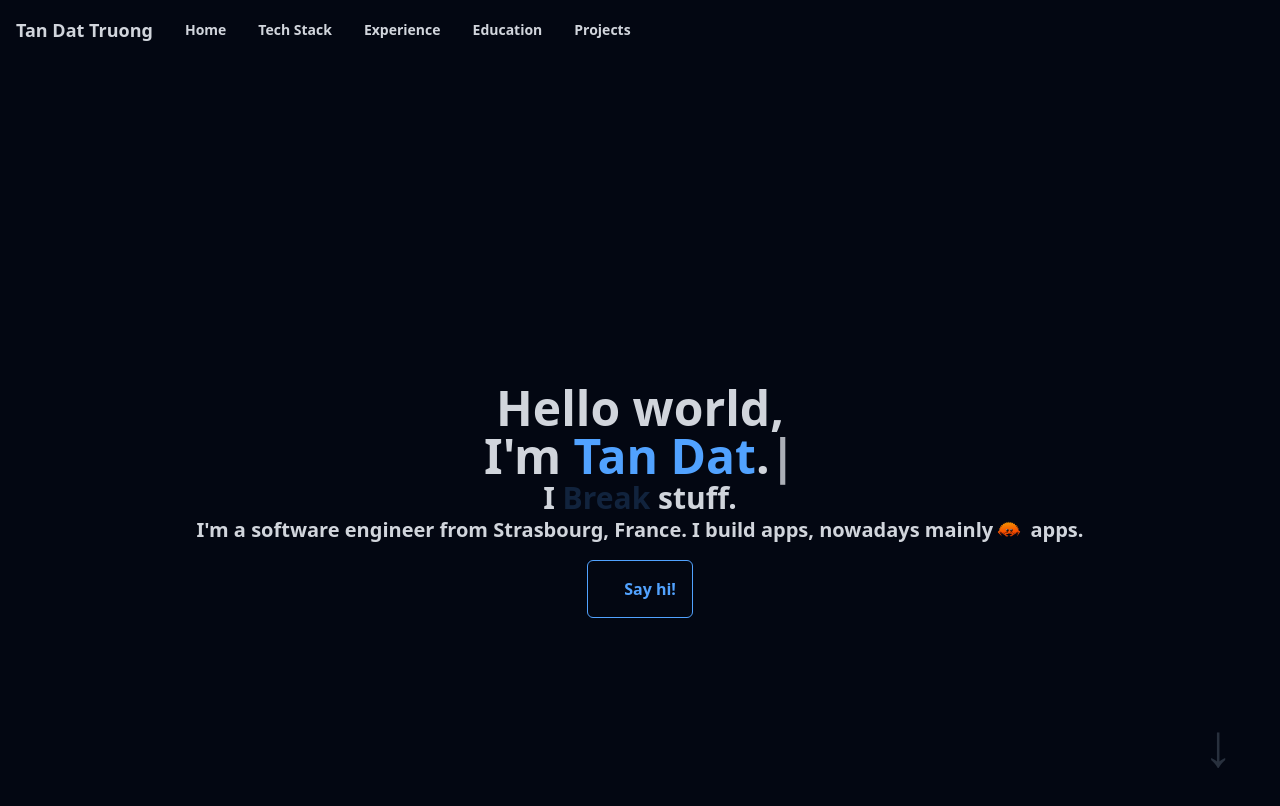
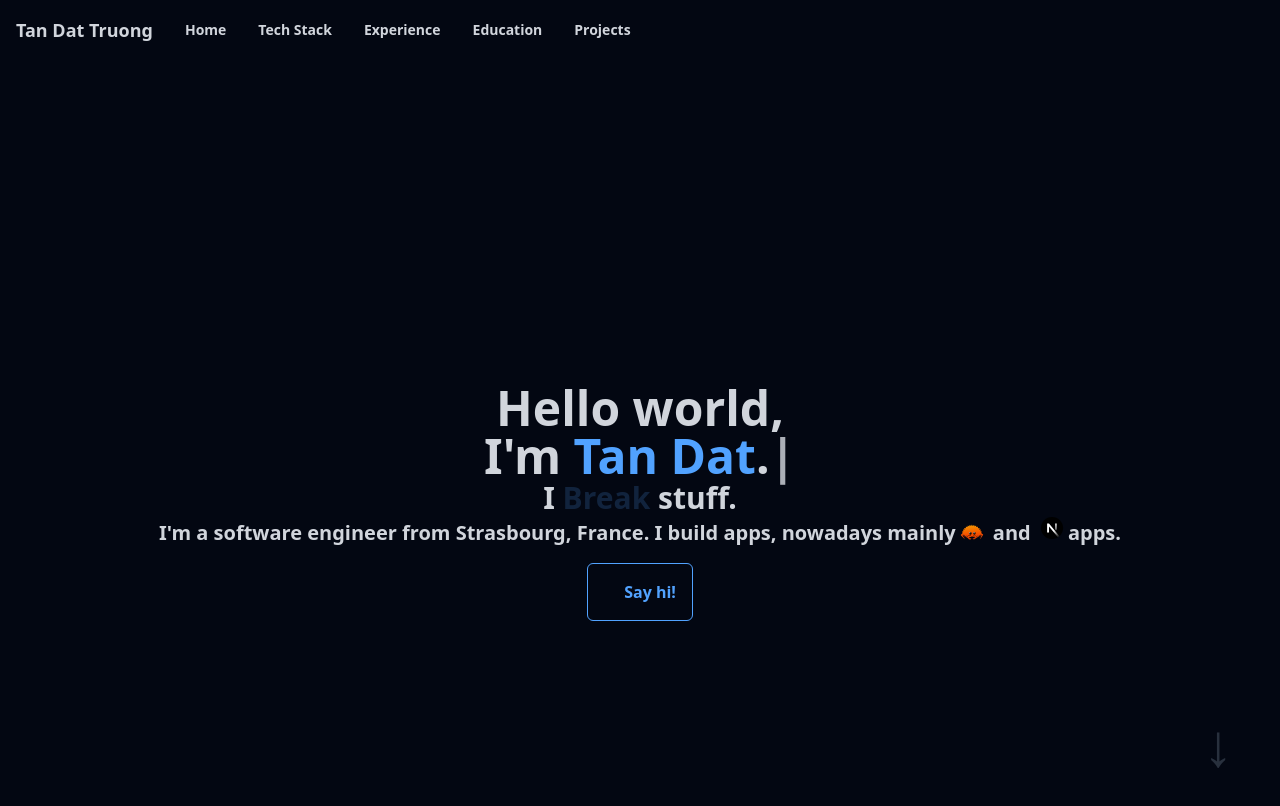
Before and after one commit to Stygmates/portfolio2025, a Next.js app: page / in a window 1280 px wide. Shown: the top 806 px of the page. Built offline with nearby package versions, Linux system fonts and the light colour scheme; some icons are missing.

Commit message:
Add landing page animation

```diff
--- a/src/app/components/AboutMe.tsx
+++ b/src/app/components/AboutMe.tsx
@@ -18,7 +18,7 @@ export default function AboutMe() {
     }, [texts.length]);
 
     return(
-    <div className="flex font-bold flex-col items-center justify-center mt-32 md:mt-96 h-full">
+    <motion.div initial={{opacity: 0}} animate={{opacity: 1}} transition={{duration: 5}} className="flex font-bold flex-col items-center justify-center mt-64 md:mt-96 mx-8">
      <div className="text-5xl text-center">Hello world,<br/>I&apos;m <span className="text-blue-400">Tan Dat</span>.
         <AnimatePresence mode="wait" >
         <motion.div className="inline" initial={{ opacity: 0 }} animate={{ opacity: [0, 1, 0] }} transition={{ duration: 1, repeat: Infinity }}>|</motion.div>
@@ -30,8 +30,8 @@ export default function AboutMe() {
         stuff.</div>
         <div className="text-xl text-center">
             <span>I&apos;m a software engineer from Strasbourg, France. I build apps, nowadays mainly</span>
-            <Image src="/rust.svg" alt="Rust" width={24} height={24} className="inline align-baseline mx-1"/><span> apps.</span>
+            <Image src="/rust.svg" alt="Rust" width={24} height={24} className="inline align-baseline mx-1"/><span> and <span> <Image src="/nextjs.svg" alt="NextJS" width={24} height={24} className="inline align-baseline mx-1"/></span>apps.</span>
         </div>
         <a href="mailto:admin@tdtruong.com" className="border border-solid border-blue-400 rounded-md p-4 text-blue-400 my-4 hover:brightness-125"><EmailIcon sx={{ color: 'oklch(70.7% 0.165 254.624)' }} /> Say hi! </a>
-    </div>)
+    </motion.div>)
 }
```
